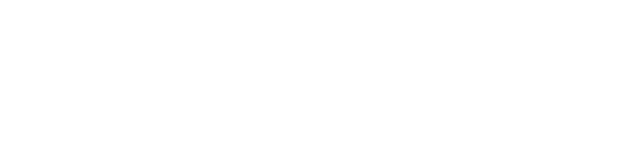
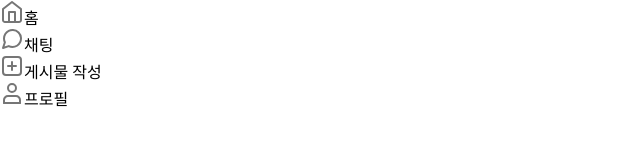
Before and after one commit to gureumwoon/Frontro_Project, a plain HTML site: page search_1.html in a window 1280 px wide. Shown: the whole page, without its empty margins (0-640 px from the left). Drawn offline with Linux system fonts and the light colour scheme.

Commit message:
📝  search_1 마크업

```diff
--- a/search_1.html
+++ b/search_1.html
@@ -1,14 +1,32 @@
 <!DOCTYPE html>
-<html lang="ko">
+<html lang="ko" class="html">
 <head>
     <meta charset="UTF-8">
     <meta http-equiv="X-UA-Compatible" content="IE=edge">
     <meta name="viewport" content="width=device-width, initial-scale=1.0">
     <link rel="stylesheet" href="./style/search_1.css">
+    <link rel="stylesheet" href="/style/k_modules.css">
     <link rel="stylesheet" href="./style/reset.css">
     <title></title>
 </head>
-<body>
+<body class="body">
+<article class="container">
+    <header class="header">
+        <h1 class="sr-only">감귤마켓 홈</h1>
 
+    </header>
+    <main class="main">
+        <div class="main-icon">
+        </div>
+    </main>
+    <footer class="footer">
+        <ul class="icon-item-list">
+            <li class="item-footer"><a href="./home.html"><img src="./src/svg/icon-home.svg"></a>홈</li>
+            <li class="item-footer"><a href="./home.html"><img src="./src/svg/icon-message-circle.svg"></a>채팅</li>
+            <li class="item-footer"><a href="./home.html"><img src="./src/svg/icon-edit.svg"></a>게시물 작성</li>
+            <li class="item-footer"><a href="./home.html"><img src="./src/svg/icon-user.svg"></a>프로필</li>
+        </ul>
+    </footer>
+</article>
 </body>
 </html>
--- a/style/home.css
+++ b/style/home.css
@@ -23,6 +23,7 @@
     height: 4.8em;
     position: relative;
 }
+
 .header .tit-intro {
     font-family: Spoqa Han Sans Neo;
     font-size: 1.8em;
```
